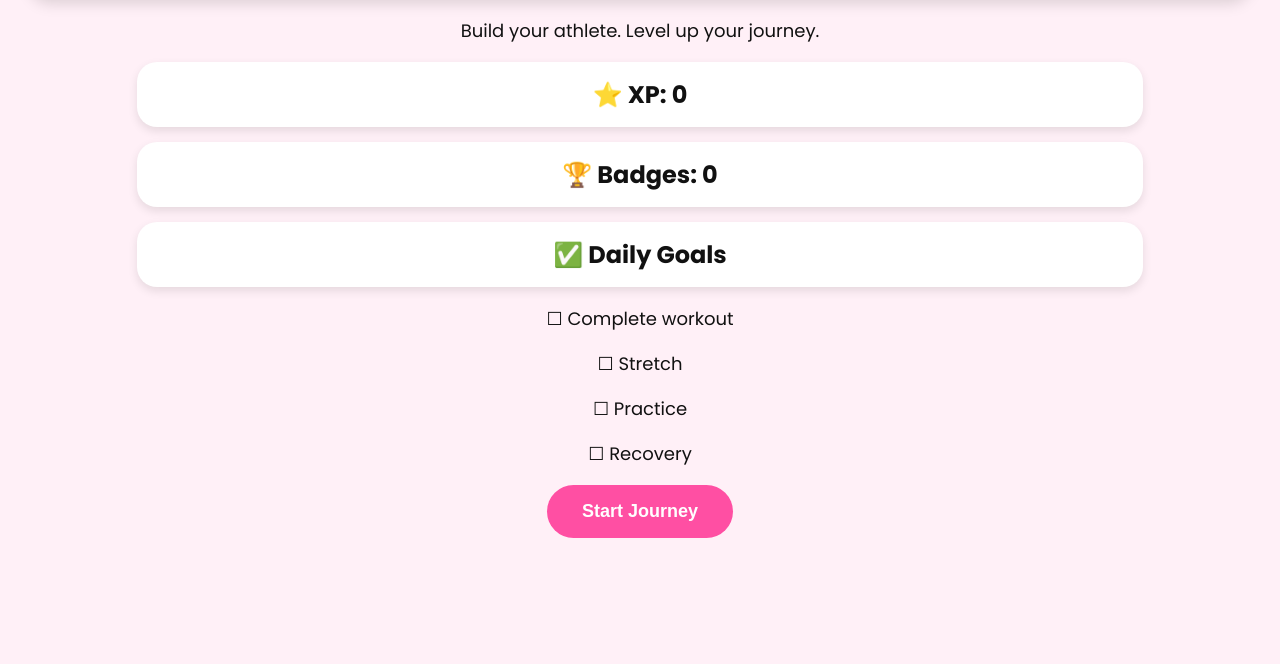
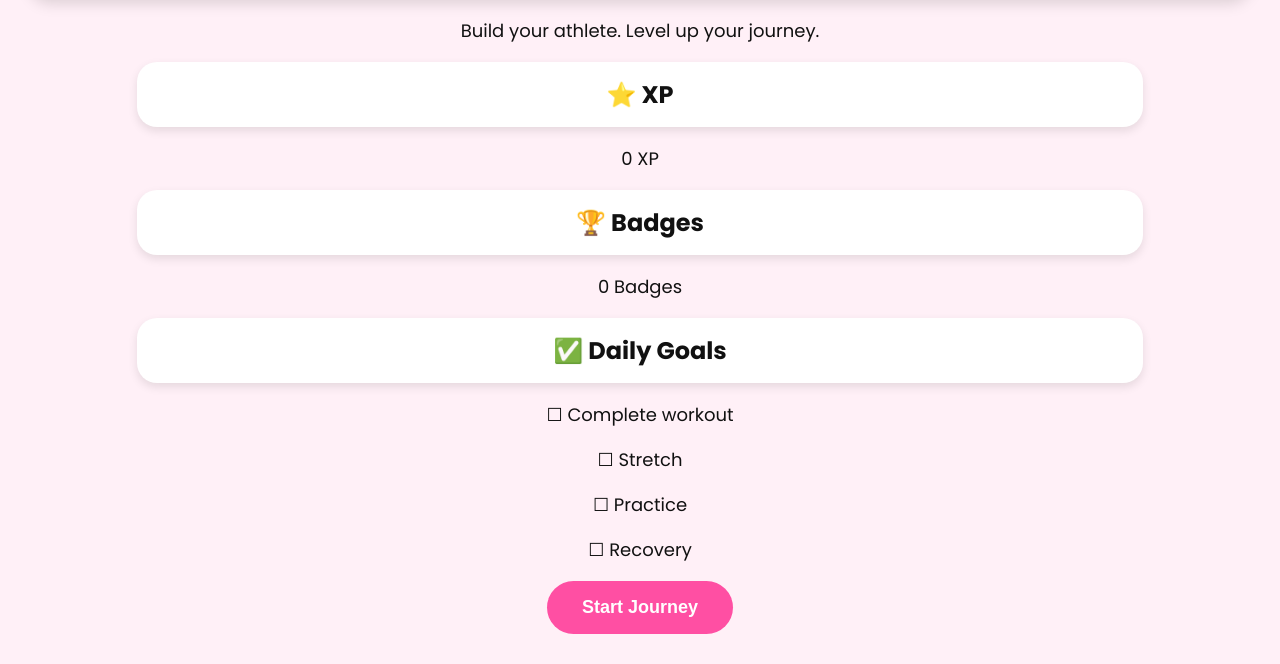
Before and after one commit to kcgamerclub/uplift, a plain HTML site: page index.html in a window 1280 px wide. Shown: the part 164-828 px from the top of the page. Before the commit the page ends 800 px from the top, so only its background shows below. Drawn offline with Linux system fonts and the light colour scheme.

Commit message:
Update index.html

```diff
--- a/index.html
+++ b/index.html
@@ -1,6 +1,8 @@
 <!DOCTYPE html>
-<html>
+<html lang="en">
 <head>
+  <meta charset="UTF-8">
+  <meta name="viewport" content="width=device-width, initial-scale=1.0">
   <title>LEVEL UP</title>
 
   <link rel="preconnect" href="https://fonts.googleapis.com">
@@ -12,22 +14,34 @@
 
 <body>
 
+<div class="container">
+
   <h1>🩷 LEVEL UP</h1>
 
-<p>Build your athlete. Level up your journey.</p>
+  <p class="subtitle">Build your athlete. Level up your journey.</p>
 
-<h2>⭐ XP: 0</h2>
+  <div class="card">
+    <h2>⭐ XP</h2>
+    <p>0 XP</p>
+  </div>
 
-<h2>🏆 Badges: 0</h2>
+  <div class="card">
+    <h2>🏆 Badges</h2>
+    <p>0 Badges</p>
+  </div>
 
+  <div class="card">
     <h2>✅ Daily Goals</h2>
 
     <p>☐ Complete workout</p>
     <p>☐ Stretch</p>
     <p>☐ Practice</p>
     <p>☐ Recovery</p>
+  </div>
 
   <button>Start Journey</button>
+
+</div>
 
 <script src="app.js"></script>
 
```
Lines whose indentation alone changed are shown as unchanged.
